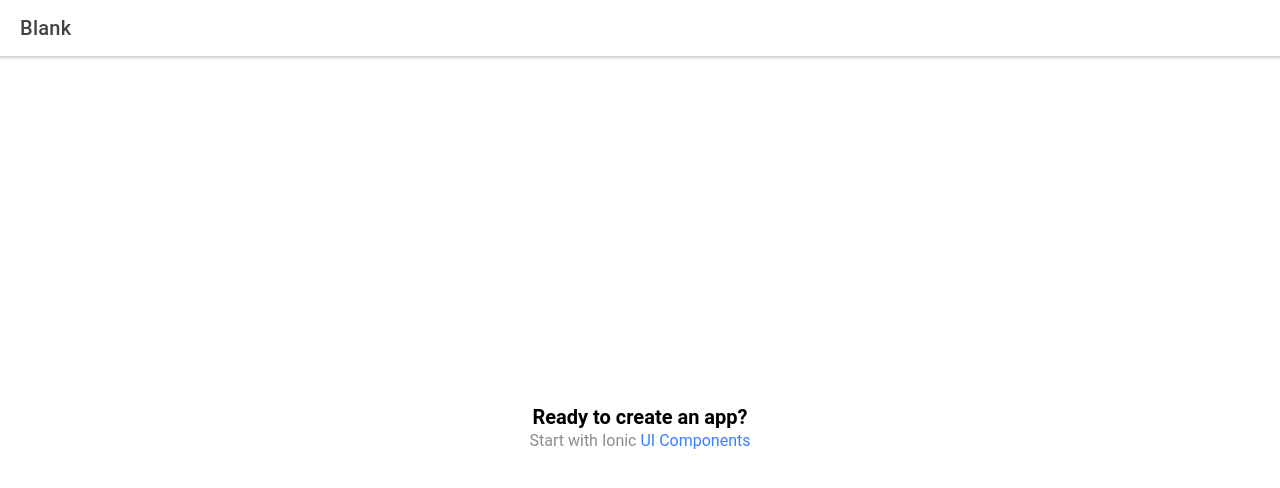
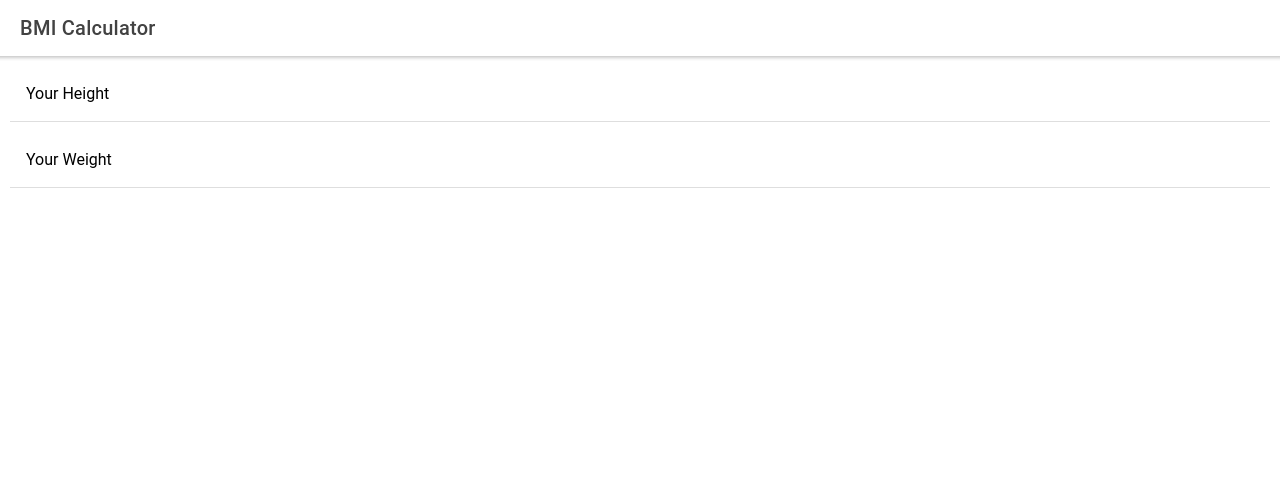
Before and after one commit to Luka-dot/Ionic-React, a React (Create React App) app: page / in a window 1280 px wide. Before the commit this address led to /home. Shown: the top 488 px of the page. Built offline with nearby package versions, Linux system fonts and the light colour scheme.

Commit message:
grid added

```diff
--- a/src/App.tsx
+++ b/src/App.tsx
@@ -1,8 +1,5 @@
 import React from 'react';
-import { Redirect, Route } from 'react-router-dom';
-import { IonApp, IonRouterOutlet } from '@ionic/react';
-import { IonReactRouter } from '@ionic/react-router';
-import Home from './pages/Home';
+import { IonApp, IonHeader, IonContent, IonToolbar, IonTitle, IonGrid, IonCol, IonRow, IonItem, IonLabel, IonInput } from '@ionic/react';
 
 /* Core CSS required for Ionic components to work properly */
 import '@ionic/react/css/core.css';
@@ -25,12 +22,31 @@ import './theme/variables.css';
 
 const App: React.FC = () => (
   <IonApp>
-    <IonReactRouter>
-      <IonRouterOutlet>
-        <Route path="/home" component={Home} exact={true} />
-        <Route exact path="/" render={() => <Redirect to="/home" />} />
-      </IonRouterOutlet>
-    </IonReactRouter>
+    <IonHeader>
+      <IonToolbar>
+        <IonTitle>BMI Calculator</IonTitle>
+      </IonToolbar>
+    </IonHeader>
+    <IonContent>
+      <IonGrid>
+        <IonRow>
+          <IonCol>
+            <IonItem>
+              <IonLabel position="floating">Your Height</IonLabel>
+              <IonInput></IonInput>
+            </IonItem>
+          </IonCol>
+        </IonRow>
+        <IonRow>
+          <IonCol>
+          <IonItem>
+              <IonLabel position="floating">Your Weight</IonLabel>
+              <IonInput></IonInput>
+            </IonItem>
+          </IonCol>
+        </IonRow>
+      </IonGrid>
+    </IonContent>
   </IonApp>
 );
 
--- a/src/components/ExploreContainer.css
+++ /dev/null
@@ -1,24 +0,0 @@
-.container {
-  text-align: center;
-  position: absolute;
-  left: 0;
-  right: 0;
-  top: 50%;
-  transform: translateY(-50%);
-}
-
-.container strong {
-  font-size: 20px;
-  line-height: 26px;
-}
-
-.container p {
-  font-size: 16px;
-  line-height: 22px;
-  color: #8c8c8c;
-  margin: 0;
-}
-
-.container a {
-  text-decoration: none;
-}
--- a/src/components/ExploreContainer.tsx
+++ /dev/null
@@ -1,15 +0,0 @@
-import React from 'react';
-import './ExploreContainer.css';
-
-interface ContainerProps { }
-
-const ExploreContainer: React.FC<ContainerProps> = () => {
-  return (
-    <div className="container">
-      <strong>Ready to create an app?</strong>
-      <p>Start with Ionic <a target="_blank" rel="noopener noreferrer" href="https://ionicframework.com/docs/components">UI Components</a></p>
-    </div>
-  );
-};
-
-export default ExploreContainer;
--- a/src/index.tsx
+++ b/src/index.tsx
@@ -1,11 +1,5 @@
 import React from 'react';
 import ReactDOM from 'react-dom';
 import App from './App';
-import * as serviceWorker from './serviceWorker';
 
 ReactDOM.render(<App />, document.getElementById('root'));
-
-// If you want your app to work offline and load faster, you can change
-// unregister() to register() below. Note this comes with some pitfalls.
-// Learn more about service workers: https://bit.ly/CRA-PWA
-serviceWorker.unregister();
--- a/src/pages/Home.tsx
+++ /dev/null
@@ -1,26 +0,0 @@
-import { IonContent, IonHeader, IonPage, IonTitle, IonToolbar } from '@ionic/react';
-import React from 'react';
-import ExploreContainer from '../components/ExploreContainer';
-import './Home.css';
-
-const Home: React.FC = () => {
-  return (
-    <IonPage>
-      <IonHeader>
-        <IonToolbar>
-          <IonTitle>Blank</IonTitle>
-        </IonToolbar>
-      </IonHeader>
-      <IonContent>
-        <IonHeader collapse="condense">
-          <IonToolbar>
-            <IonTitle size="large">Blank</IonTitle>
-          </IonToolbar>
-        </IonHeader>
-        <ExploreContainer />
-      </IonContent>
-    </IonPage>
-  );
-};
-
-export default Home;
```
Also changed, not shown: src/setupTests.ts (deleted, +0 -5 lines), src/pages/Home.css (deleted), 1 other file (tests, documents, lock files or other folders).
